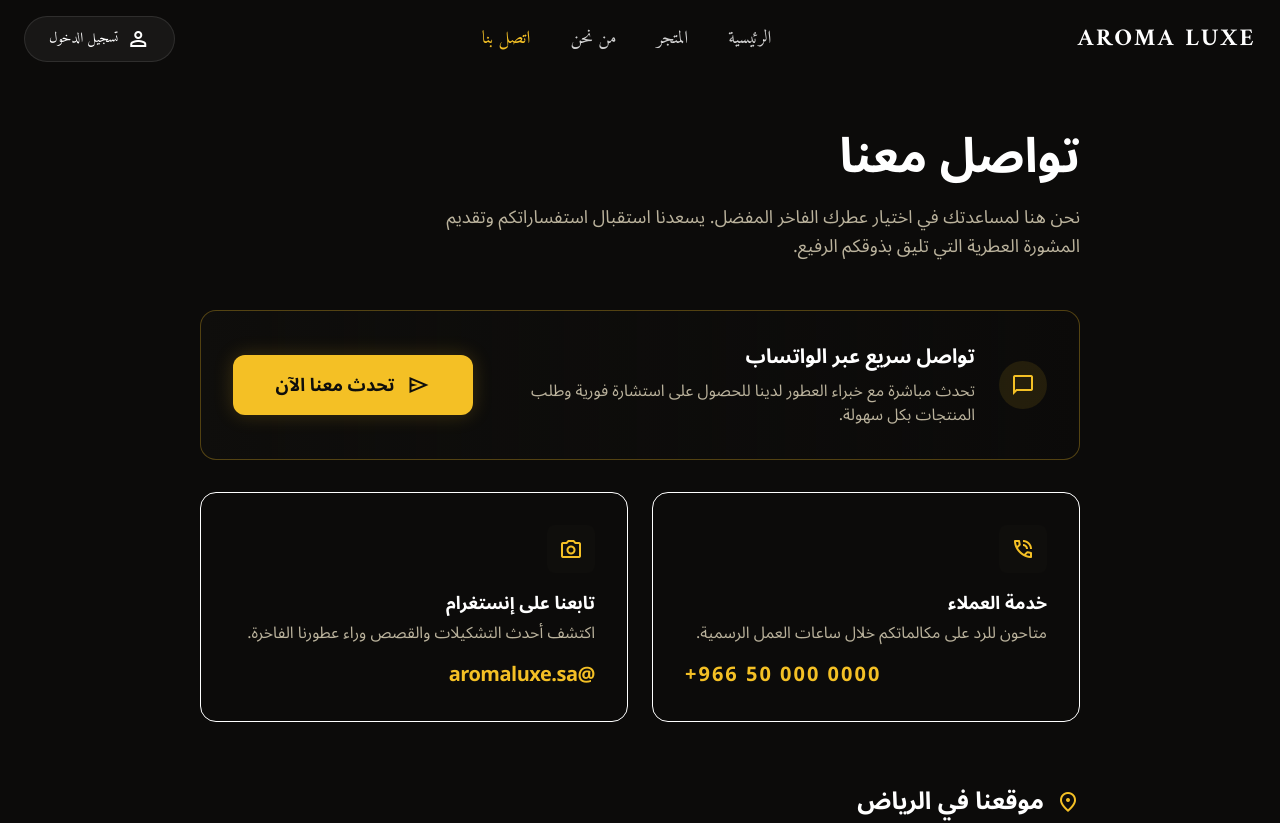
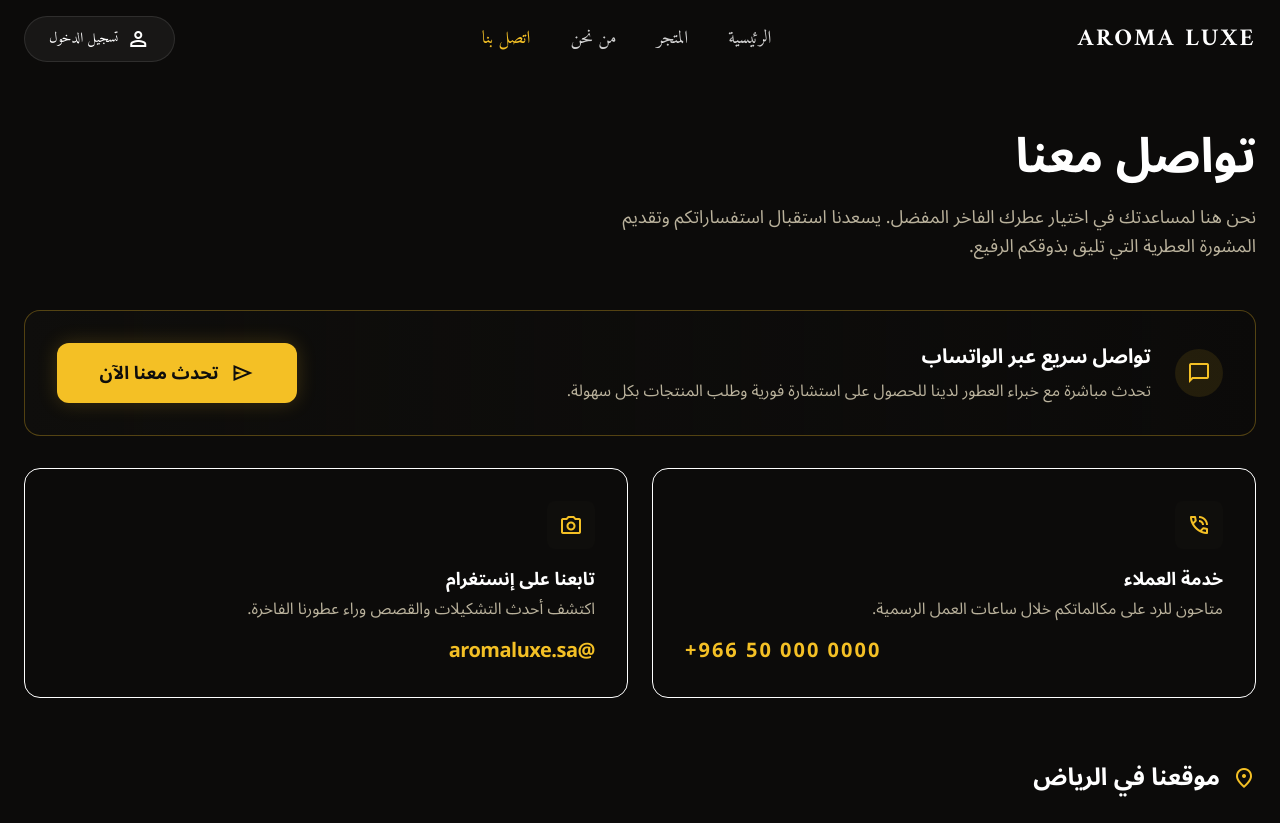
Before and after one commit to iiM0dy/aruma-luxe, a Next.js app: page /contact-us in a window 1280 px wide. Shown: the top 823 px of the page. Built offline with nearby package versions, Linux system fonts and the light colour scheme.

Commit message:
Doing the last touches

```diff
--- a/app/(site)/contact-us/page.tsx
+++ b/app/(site)/contact-us/page.tsx
@@ -3,7 +3,7 @@
 import Map from '@/app/components/ContactUs/Map'
 const ContactUsPage = () => {
     return (
-        <section className='max-w-[1200px] mx-auto px-4 md:px-40 py-12'>
+        <section className='max-w-7xl mx-auto px-6 py-12'>
             <section className="mb-12">
                 <div className="flex flex-col md:flex-row justify-between items-start md:items-end gap-6">
                     <div className="max-w-2xl">
--- a/app/components/StorePage/CategoriesFilter.tsx
+++ b/app/components/StorePage/CategoriesFilter.tsx
@@ -35,7 +35,7 @@
                 onClick={() => handleClick()}
                 className={`px-8 py-3.5 cursor-pointer rounded-2xl font-bold text-base whitespace-nowrap transition-all duration-500 font-amiri
                 ${!activeCategoryId
-                        ? "bg-primary text-background-dark shadow-lg shadow-primary/20 scale-105"
+                        ? "bg-primary text-background-dark  scale-105"
                         : "bg-white/5 text-white/60 border border-white/10 hover:border-primary/50 hover:bg-white/10"
                     }`}
             >
@@ -48,7 +48,7 @@
                     onClick={() => handleClick(category.id)}
                     className={`px-8 py-3.5 rounded-2xl cursor-pointer text-base whitespace-nowrap transition-all duration-500 font-amiri
                     ${activeCategoryId === category.id
-                            ? "bg-primary text-background-dark font-bold shadow-lg shadow-primary/20 scale-105"
+                            ? "bg-primary text-background-dark font-bold scale-105"
                             : "bg-white/5 text-white/60 border border-white/10 hover:border-primary/50 hover:bg-white/10"
                         }`}
                 >
```
